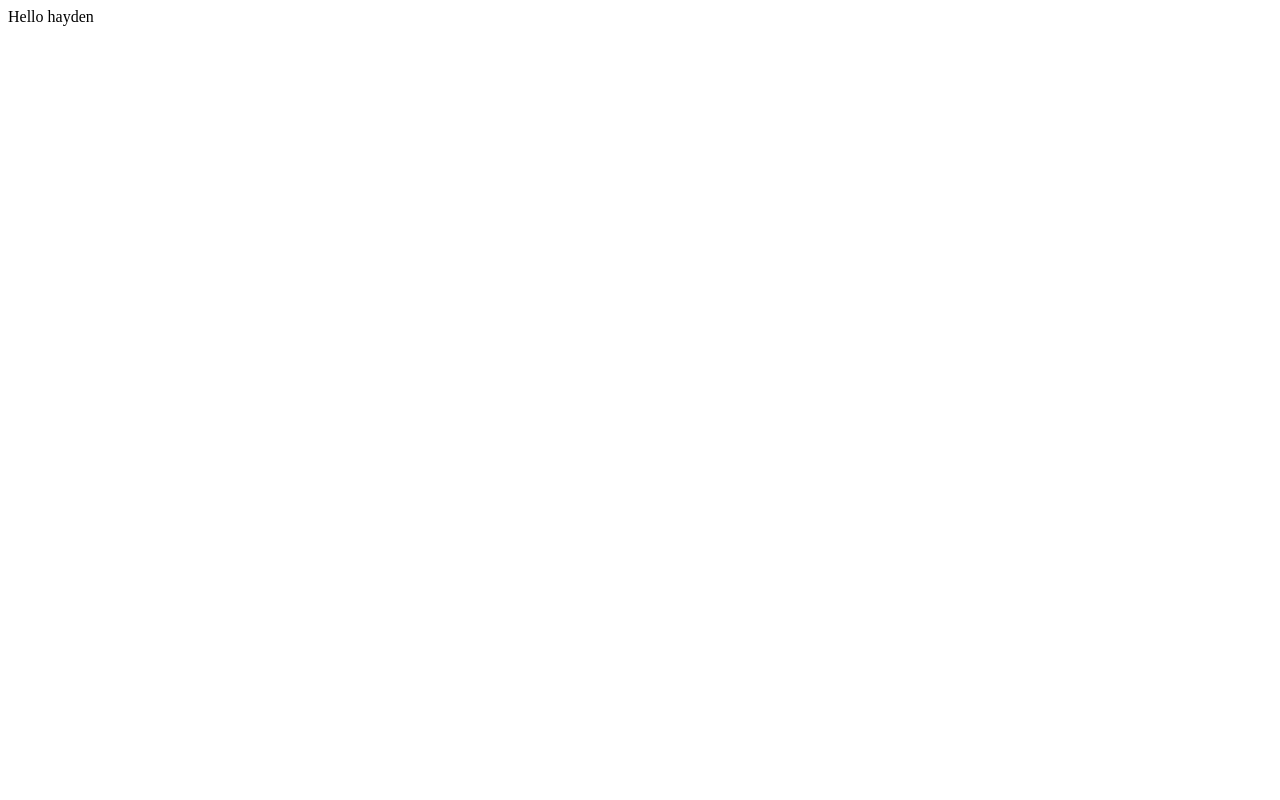
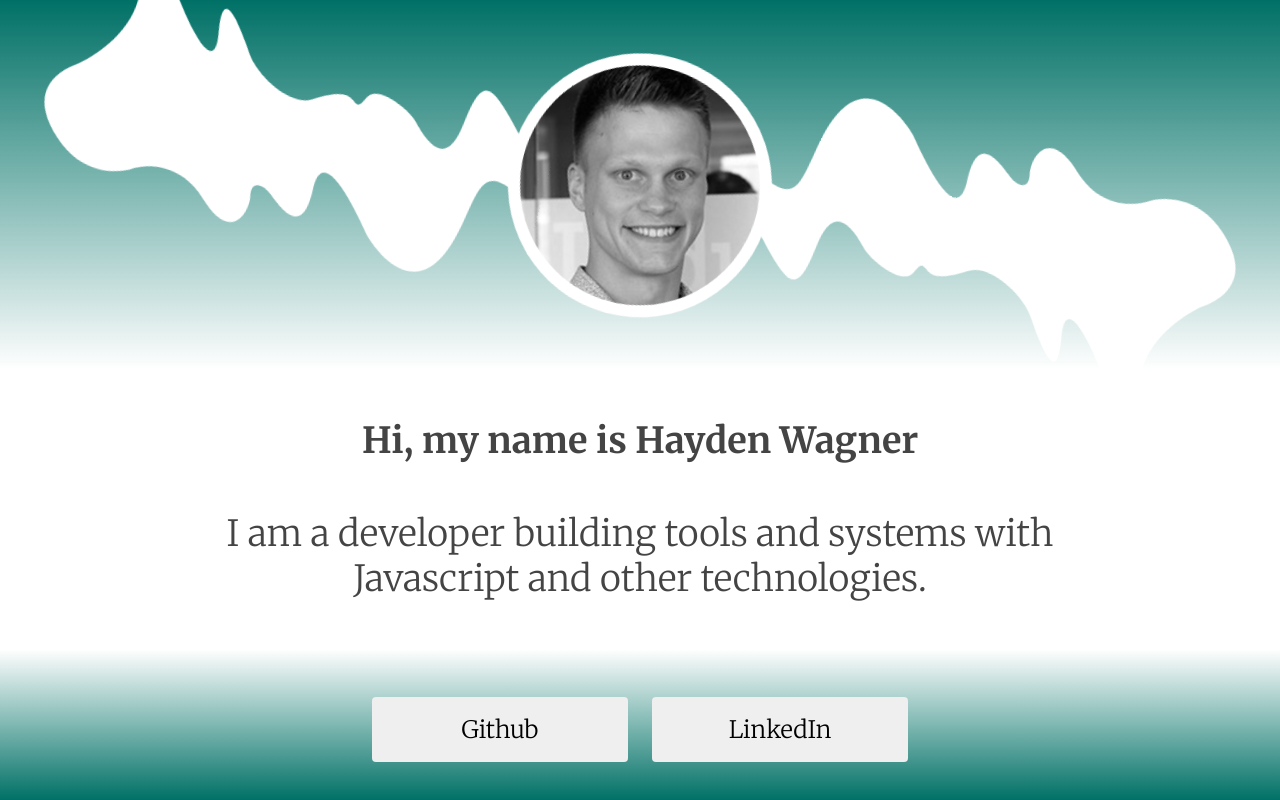
Before and after one commit to haydenwagner/haydenwagner.github.io, a plain HTML site: page index.html in a window 1280 px wide. Drawn offline with Linux system fonts and the light colour scheme.

Commit message:
Adds rough splash

```diff
--- a/index.html
+++ b/index.html
@@ -1 +1,62 @@
-Hello hayden
+<!DOCTYPE html>
+<html lang="en">
+<head>
+    <meta charset="UTF-8">
+    <meta name="viewport" content="width=device-width, initial-scale=1.0">
+    <title>Hayden Wagner</title>
+
+    <link type="text/css" rel="stylesheet" href="styles.css">
+    <style>
+        @import url('https://fonts.googleapis.com/css?family=Merriweather:300,400,700');
+    </style>
+</head>
+<body>
+    <div class="wrapper">
+        <div class="splash">
+            <div id="design-container">
+                <div class="logo-img-container">
+                    <div class="image-and-circle">
+                        <img id="face" src="./assets/hwagner-bw-square_small.jpg"/>
+                        <svg width="200" height="200" viewBox="0 0 200 200">
+                            <circle r="100" cx="100" cy="100"></circle>
+                        </svg>
+                    </div>
+                    <svg  class="splish left" xmlns="http://www.w3.org/2000/svg" width="763" height="370.333" viewBox="0 0 763 370.333"><path fill="none" stroke="#231F20" stroke-miterlimit="10" d="M132.474 37.316s48.71 34.25 98.34-12.844c49.628-47.095 61.61.318 57.12 19.123-4.491 18.805 9.746 19.463 23.063 9.62 13.317-9.842 54.942-49.251 51.623 19.182-3.319 68.433 70.71-26.295 80.135-37.068 9.426-10.772 92.211-87.646 114.608 42.446 9.32 55.688 9.42 80.904 61.854 53.839 28.146-14.527 14.855-1.937 34.271 14.352 19.414 16.289 63.681-2.612 74.278-9.679 10.599-7.064 68.888-30.156-2.147 26.217-71.038 56.378-73.863-12.154-124.391 41.58-50.531 53.733-67.002 71.048-75.046-1.47-8.043-72.52-50.354-21.622-61.726-11.313-11.374 10.308-57.063 32.298-66.345 10.889-9.281-21.408-10.864-5.229-25.441-3.248-2.382.324-13.871 1.401-39.925-15.786-26.053-17.19-76.041 11.313-91.652 33.632-15.61 22.317-58.58 87.451-45.902 17.139 12.677-70.311-58.601 24.392-71.153 45.382-12.552 20.993-118.186 184.94-45.09 2.256 25.704-61.718-28.427-119.194-49.448-134.496-21.021-15.3-49.194-49.445 2.226-95.426C83.145 5.66 132.474 37.316 132.474 37.316z"/></svg>
+
+                    <svg class="splish right" xmlns="http://www.w3.org/2000/svg" width="763" height="370.333" viewBox="0 0 763 370.333">
+                        <path fill="none" stroke="#231F20" stroke-miterlimit="10" d="M132.474 37.316s48.71 34.25 98.34-12.844c49.628-47.095 61.61.318 57.12 19.123-4.491 18.805 9.746 19.463 23.063 9.62 13.317-9.842 54.942-49.251 51.623 19.182-3.319 68.433 70.71-26.295 80.135-37.068 9.426-10.772 92.211-87.646 114.608 42.446 9.32 55.688 9.42 80.904 61.854 53.839 28.146-14.527 14.855-1.937 34.271 14.352 19.414 16.289 63.681-2.612 74.278-9.679 10.599-7.064 68.888-30.156-2.147 26.217-71.038 56.378-73.863-12.154-124.391 41.58-50.531 53.733-67.002 71.048-75.046-1.47-8.043-72.52-50.354-21.622-61.726-11.313-11.374 10.308-57.063 32.298-66.345 10.889-9.281-21.408-10.864-5.229-25.441-3.248-2.382.324-13.871 1.401-39.925-15.786-26.053-17.19-76.041 11.313-91.652 33.632-15.61 22.317-58.58 87.451-45.902 17.139 12.677-70.311-58.601 24.392-71.153 45.382-12.552 20.993-118.186 184.94-45.09 2.256 25.704-61.718-28.427-119.194-49.448-134.496-21.021-15.3-49.194-49.445 2.226-95.426C83.145 5.66 132.474 37.316 132.474 37.316z"/>
+                    </svg>
+                </div>
+
+            </div>
+        </div>
+        <div id="blurb">
+            <h4>Hi, my name is Hayden Wagner</h4>
+            <p>I am a developer building tools and systems with Javascript and other technologies.</p>
+        </div>
+
+        <footer>
+            <button>Github</button>
+            <button>LinkedIn</button>
+        </footer>
+    </div>
+
+    <script>
+        window.onload = function(){
+            var face = document.getElementById('face');
+            var splishes = document.getElementsByClassName('splish');
+            face.addEventListener('mouseover', function(){
+                for(var i = 0; i<splishes.length; i++){
+                    splishes[i].classList.add('face-hover');
+                }
+            })
+
+            face.addEventListener('mouseout', function(){
+                for(var i = 0; i<splishes.length; i++){
+                    splishes[i].classList.remove('face-hover');
+                }
+            })
+        }
+    </script>
+</body>
+</html>
--- /dev/null
+++ b/styles.scss
@@ -0,0 +1,180 @@
+$red: #d80b36;
+$dark-red: #a60000;
+$orange: #f67035;
+$pink: #ff2bd8;
+$blue: #0030f9;
+$yellow: #ffd438;
+$green: #5db348;
+$gray: #444;
+$blue-gray:#71716f;
+$pink-purple: #9C27B0;
+$purple: #673ab7;
+
+
+$background_splash:linear-gradient(rgba(0,0,0,0.25), #fff),#009688;
+
+$background_footer:linear-gradient(#fff,rgba(0,0,0,0.25)),#009688;
+
+$color_splish-splash_left: #fff;
+$color_splish-splash_right: #fff;
+$color_center-circle: #fff;
+
+
+html,
+body{
+  padding: 0;
+  margin: 0;
+  height: 100%;
+}
+
+.splash {
+  //background: linear-gradient($blue-gray,$purple);
+  background: $background_splash;
+  overflow: hidden;
+
+  .logo-img-container {
+    display: flex;
+    align-items: center;
+    justify-content: center;
+    max-width: 1200px;
+    //width: 100%;
+    margin: 0 auto;
+    //position: relative;
+    transform: rotateX(180deg) rotateZ(-15deg);
+
+    svg {
+      path{
+        transition: fill-opacity 1s;
+        fill-opacity: .75s;
+      }
+
+      &.left {
+        //transform: scale(.85);
+        path {
+          fill: $color_splish-splash_left;
+          stroke-width: 0px;
+        }
+      }
+
+      &.right{
+        //transform: scale(.85) rotate(180deg);
+        transform: rotate(180deg);
+        path{
+          fill: $color_splish-splash_right;
+          stroke-width: 0px;
+        }
+      }
+    }
+
+    .splish.face-hover{
+      path{
+        //fill:$red;
+        //-webkit-transition: fill-opacity 1s;
+        //-moz-transition: fill-opacity 1s;
+        //-ms-transition: fill-opacity 1s;
+        //-o-transition: fill-opacity 1s;
+        //transition: fill-opacity 1s;
+        fill-opacity: 0;
+      }
+    }
+
+    .image-and-circle{
+      position: absolute;
+      width: 20%;
+      display: flex;
+      align-items: center;
+      z-index: 1;
+      min-width: 75px;
+
+      img#face{
+        position: absolute;
+        border-radius: 100%;
+        width:100%;
+        z-index: 1;
+        transform: rotateZ(195deg);
+
+        &:hover {
+          & ~ svg {
+            circle {
+              fill: #009688;
+            }
+          }
+        }
+      }
+
+      svg{
+        position: absolute;
+        height: auto;
+        width: 110%;
+        left: -5%;
+        circle{
+          fill: $color_center-circle;
+        }
+      }
+    }
+  }
+}
+
+.wrapper{
+  display: flex;
+  flex-direction: column;
+  height: 100%;
+
+  footer{
+    //flex:
+    background: $background_footer;
+    flex: 1 0 auto;
+    display: flex;
+    justify-content: center;
+    align-items: flex-start;
+    padding-top: 3rem;
+
+    button{
+      font-family: Merriweather, sans-serif;
+      flex: 0 0 20%;
+      //margin: auto;
+      //padding: 1rem;
+      //border-radius: 10px;
+      display: inline-block;
+      padding: 1rem;
+      margin-bottom: 0;
+      font-size: 1.5rem;
+      font-weight: 300;
+      //line-height: 1.42857143;
+      //text-align: center;
+      //white-space: nowrap;
+      //vertical-align: middle;
+      touch-action: manipulation;
+      cursor: pointer;
+      user-select: none;
+      background-image: none;
+      border: 1px solid transparent;
+      border-radius: 4px;
+
+      &:hover{
+        background: #aaa;
+        //font-weight: 400;
+
+      }
+
+      &:last-of-type{
+        margin-left: 1.5rem;
+      }
+    }
+  }
+}
+
+#blurb{
+  text-align: center;
+  color: #444;
+  //color: #fff;
+  font-size: 36px;
+  font-family: 'Merriweather', sans-serif;
+  //margin-top: ;
+
+  p{
+    font-weight: 300;
+    max-width: 940px;
+    margin: 3rem auto;
+  }
+}
```
Also changed, not shown: assets/half-circle_200x200-01.svg (added), assets/hwagner-bw-square.jpg (added), assets/hwagner-bw-square_small.jpg (added), assets/splishsplash_logo_vector-01.svg (added), styles.css (added), 1 other file.
